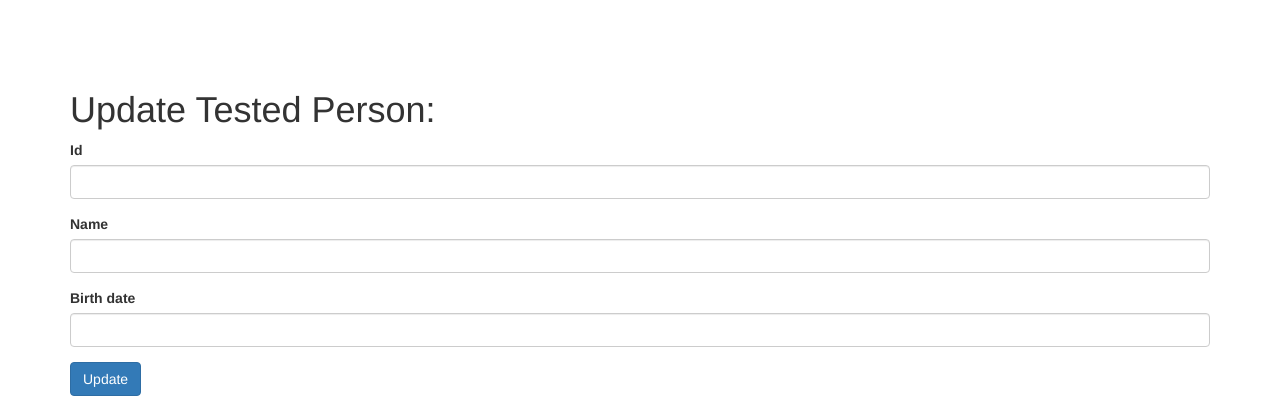
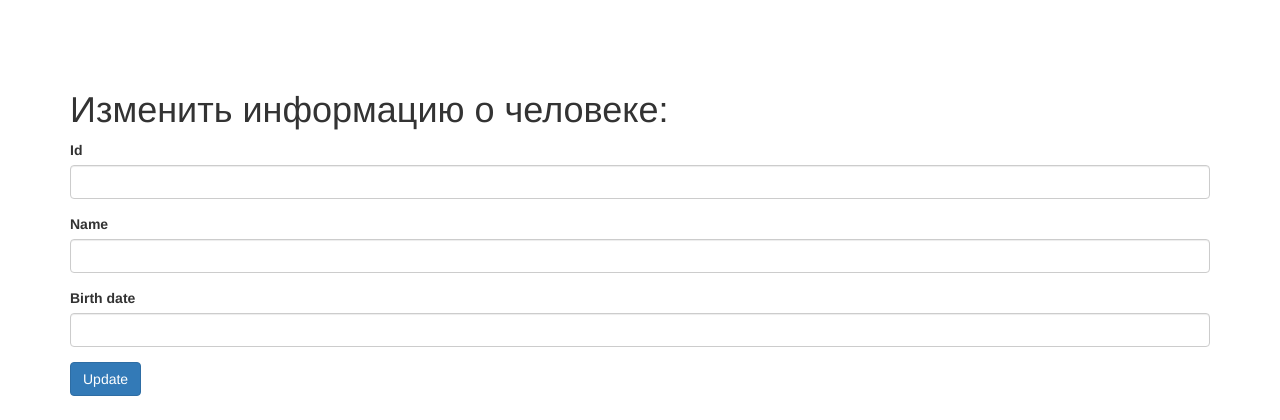
Before and after one commit to yslepianok/analysis_site, a Yii app: template views/testedperson/update.php in a window 1280 px wide. Shown: the top 420 px of the page. Run offline with PHP 8.4 and a stand-in for Yii, Linux system fonts and the light colour scheme; the template is opened without the code that fills it, so the values that code supplies are empty; form fields are guessed from the names that the template uses; some libraries are stand-ins or nearby versions.

Commit message:
Fixes( UI)

```diff
--- a/controllers/SiteController.php
+++ b/controllers/SiteController.php
@@ -59,7 +59,7 @@ class SiteController extends Controller
 
     public function actionIndex()
     {
-        return $this->render('index');
+        return $this->redirect('/site/kvadrat');
     }
 
     public function actionKvadrat()
@@ -71,6 +71,7 @@ class SiteController extends Controller
         $specials = [];
         $professions = [];
         $bundle = [];
+        $professionsNew = [];
 
         if ($model->load(Yii::$app->request->post())) {
             $date = \DateTime::createFromFormat('d-m-Y',$model->birth_date);
--- a/models/Profession.php
+++ b/models/Profession.php
@@ -170,7 +170,7 @@ class Profession extends \yii\db\ActiveRecord
             $passed1 []= $profession->name;
 
             // Этап отбраковки 2: Допустимость элементов профессии
-            $failed = false;
+            /*$failed = false;
             foreach ($spc as $item) {
                 $element = PythagorasSquare::$specialityFunction[$item];
                 $s1 = (integer)((string)$element[0]);
@@ -184,7 +184,7 @@ class Profession extends \yii\db\ActiveRecord
             }
             if ($failed)
                 continue;
-            $passed2 []= $profession->name;
+            $passed2 []= $profession->name;*/
 
             // Этам отбраковки 3: управляющие биты
             if ($profession->boss_flags[0]>$leader[0] &&
--- a/models/TestedPerson.php
+++ b/models/TestedPerson.php
@@ -39,8 +39,8 @@ class TestedPerson extends ActiveRecord
     {
         return [
             'id' => 'ID',
-            'name' => 'Name',
-            'birth_date' => 'Birth Date',
+            'name' => 'Имя',
+            'birth_date' => 'Дата рождения',
         ];
     }
 
--- a/views/testedperson/index.php
+++ b/views/testedperson/index.php
@@ -7,17 +7,13 @@ use yii\grid\GridView;
 /* @var $searchModel app\models\TestedPersonSearch */
 /* @var $dataProvider yii\data\ActiveDataProvider */
 
-$this->title = 'Tested People';
+$this->title = 'Протестированные люди:';
 $this->params['breadcrumbs'][] = $this->title;
 ?>
 <div class="tested-person-index">
 
     <h1><?= Html::encode($this->title) ?></h1>
     <?php // echo $this->render('_search', ['model' => $searchModel]); ?>
-
-    <p>
-        <?= Html::a('Create Tested Person', ['create'], ['class' => 'btn btn-success']) ?>
-    </p>
 
     <?= GridView::widget([
         'dataProvider' => $dataProvider,
--- a/views/testedperson/update.php
+++ b/views/testedperson/update.php
@@ -5,10 +5,10 @@ use yii\helpers\Html;
 /* @var $this yii\web\View */
 /* @var $model app\models\TestedPerson */
 
-$this->title = 'Update Tested Person: ' . ' ' . $model->name;
-$this->params['breadcrumbs'][] = ['label' => 'Tested People', 'url' => ['index']];
+$this->title = 'Изменить информацию о человеке: ' . ' ' . $model->name;
+$this->params['breadcrumbs'][] = ['label' => 'Список всех протестированных', 'url' => ['index']];
 $this->params['breadcrumbs'][] = ['label' => $model->name, 'url' => ['view', 'id' => $model->id]];
-$this->params['breadcrumbs'][] = 'Update';
+$this->params['breadcrumbs'][] = 'Изменить';
 ?>
 <div class="tested-person-update">
 
```
Also changed, not shown: models/PythagorasSquare.php (+0 -22 lines), models/SquareForm.php (+7 -0 lines).
